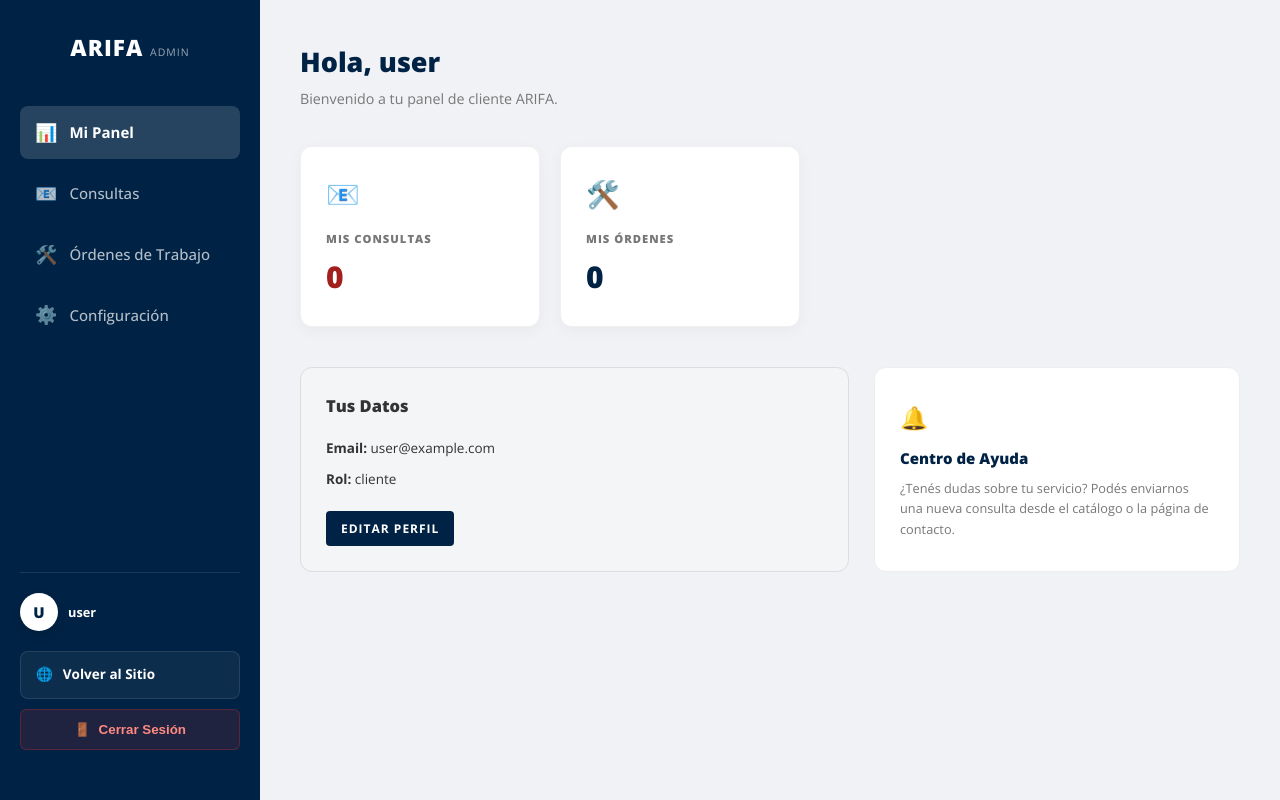
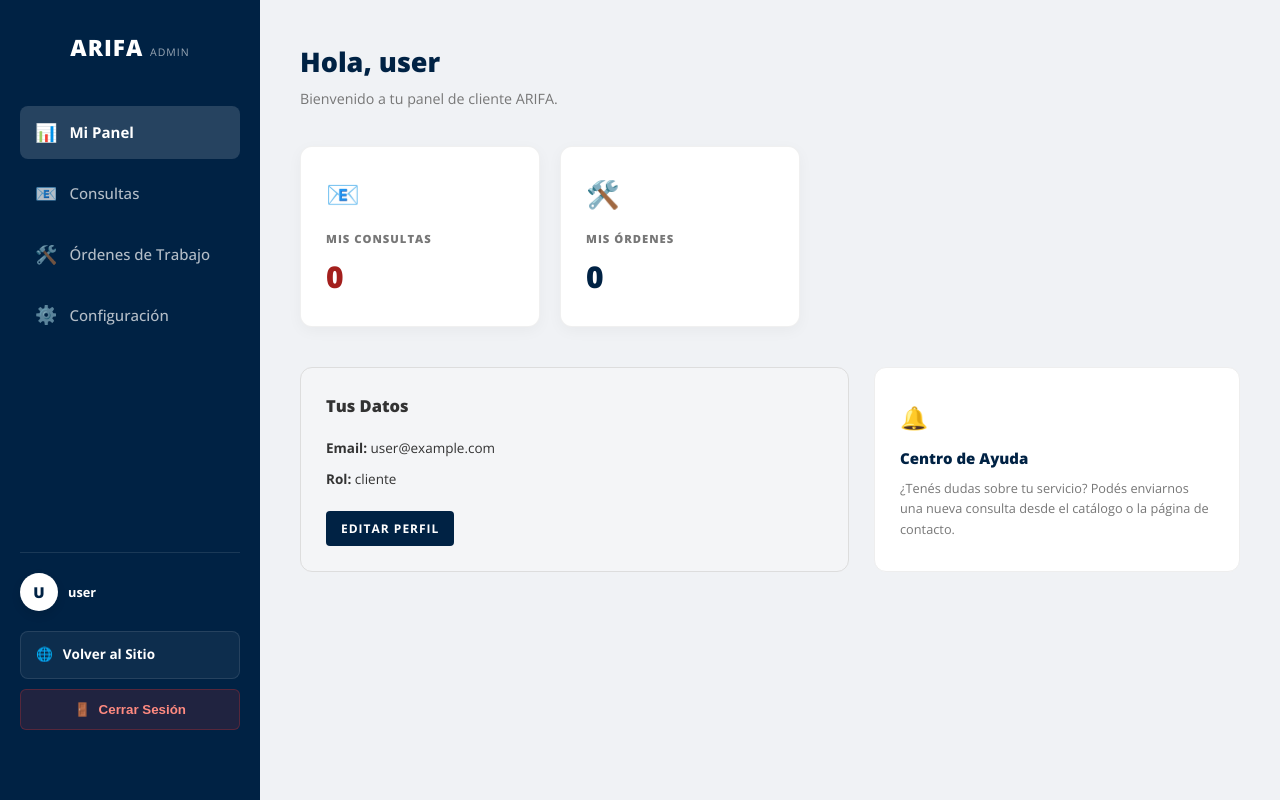
Before and after one commit to Marcosotola/ARIFA, a Next.js app: page /admin in a window 1280 px wide. Built offline with nearby package versions, Linux system fonts and the light colour scheme; no server answers; the database is empty; sample sign-in values are in the browser's storage.

Commit message:
nav lateral

```diff
--- a/src/app/admin/layout.tsx
+++ b/src/app/admin/layout.tsx
@@ -128,7 +128,8 @@ export default function AdminLayout({ children }: { children: React.ReactNode })
           zIndex: 200,
           position: 'sticky',
           top: 0,
-          height: '100vh'
+          height: '100vh',
+          overflowY: 'auto'
         }}
         className={`admin-aside ${sidebarOpen ? 'open' : ''}`}
       >
@@ -178,7 +179,7 @@ export default function AdminLayout({ children }: { children: React.ReactNode })
           </ul>
         </nav>
 
-        <div style={{ marginTop: "auto", padding: "20px 0", borderTop: "1px solid rgba(255,255,255,0.1)" }}>
+        <div style={{ marginTop: "auto", padding: "20px 0 40px", borderTop: "1px solid rgba(255,255,255,0.1)" }}>
           <div style={{ display: "flex", alignItems: "center", gap: "10px", marginBottom: "20px" }}>
             <div style={{
               width: "38px",
@@ -256,6 +257,7 @@ export default function AdminLayout({ children }: { children: React.ReactNode })
             position: fixed !important;
             transform: translateX(-100%);
             height: 100vh !important;
+            overflow-y: auto !important;
           }
           .admin-aside.open {
             transform: translateX(0);
```
